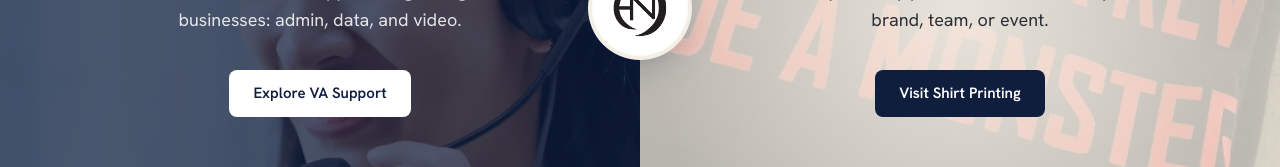
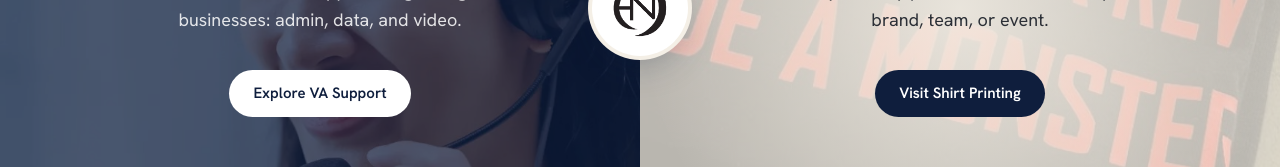
Before and after one commit to ralphchristiandD/agency-website, a Nuxt app: page / in a window 1280 px wide. Shown: the part 392-559 px from the top of the page. Built offline with nearby package versions, Linux system fonts and the light colour scheme.

Commit message:
Welcome page buttons round; remove Get Started from the header

```diff
--- a/app/components/SiteHeader.vue
+++ b/app/components/SiteHeader.vue
@@ -50,10 +50,6 @@ onMounted(() => {
         >
           {{ link.label }}
         </NuxtLink>
-        <!-- A plain link like the others (developer's choice); no "active" underline since Contact Us already has it -->
-        <NuxtLink to="/contact" class="link-underline whitespace-nowrap py-1 text-[0.9375rem] font-medium text-slate transition-colors hover:text-navy">
-          Get Started
-        </NuxtLink>
       </div>
 
       <button
@@ -82,11 +78,10 @@ onMounted(() => {
             v-for="link in links"
             :key="link.to"
             :to="link.to"
-            class="flex min-h-13 items-center border-b border-line font-serif text-2xl text-navy"
+            class="flex min-h-13 items-center border-b border-line font-serif text-2xl text-navy last:border-b-0"
           >
             {{ link.label }}
           </NuxtLink>
-          <NuxtLink to="/contact" class="flex min-h-13 items-center font-serif text-2xl text-navy">Get Started</NuxtLink>
         </div>
       </div>
     </Transition>
--- a/app/pages/index.vue
+++ b/app/pages/index.vue
@@ -55,7 +55,7 @@ useSeoMeta({
           <p class="mt-4 text-lg leading-relaxed text-white/85">
             Virtual assistant support for growing businesses: admin, data, and video.
           </p>
-          <span class="btn-light mt-7 group-hover:bg-mist sm:mt-9">Explore VA Support</span>
+          <span class="btn-light mt-7 !rounded-full group-hover:bg-mist sm:mt-9">Explore VA Support</span>
         </div>
       </div>
     </NuxtLink>
@@ -81,7 +81,7 @@ useSeoMeta({
         <div class="transition-transform duration-300 group-hover:-translate-y-1.5 motion-reduce:transition-none">
           <h2 class="text-4xl sm:text-6xl">{{ site.shirtPrinting.title }}</h2>
           <p class="mt-4 text-lg leading-relaxed text-charcoal">{{ site.shirtPrinting.text }}</p>
-          <span class="btn-primary mt-7 group-hover:bg-navy-light sm:mt-9">Visit Shirt Printing</span>
+          <span class="btn-primary mt-7 !rounded-full group-hover:bg-navy-light sm:mt-9">Visit Shirt Printing</span>
         </div>
       </div>
     </a>
```
